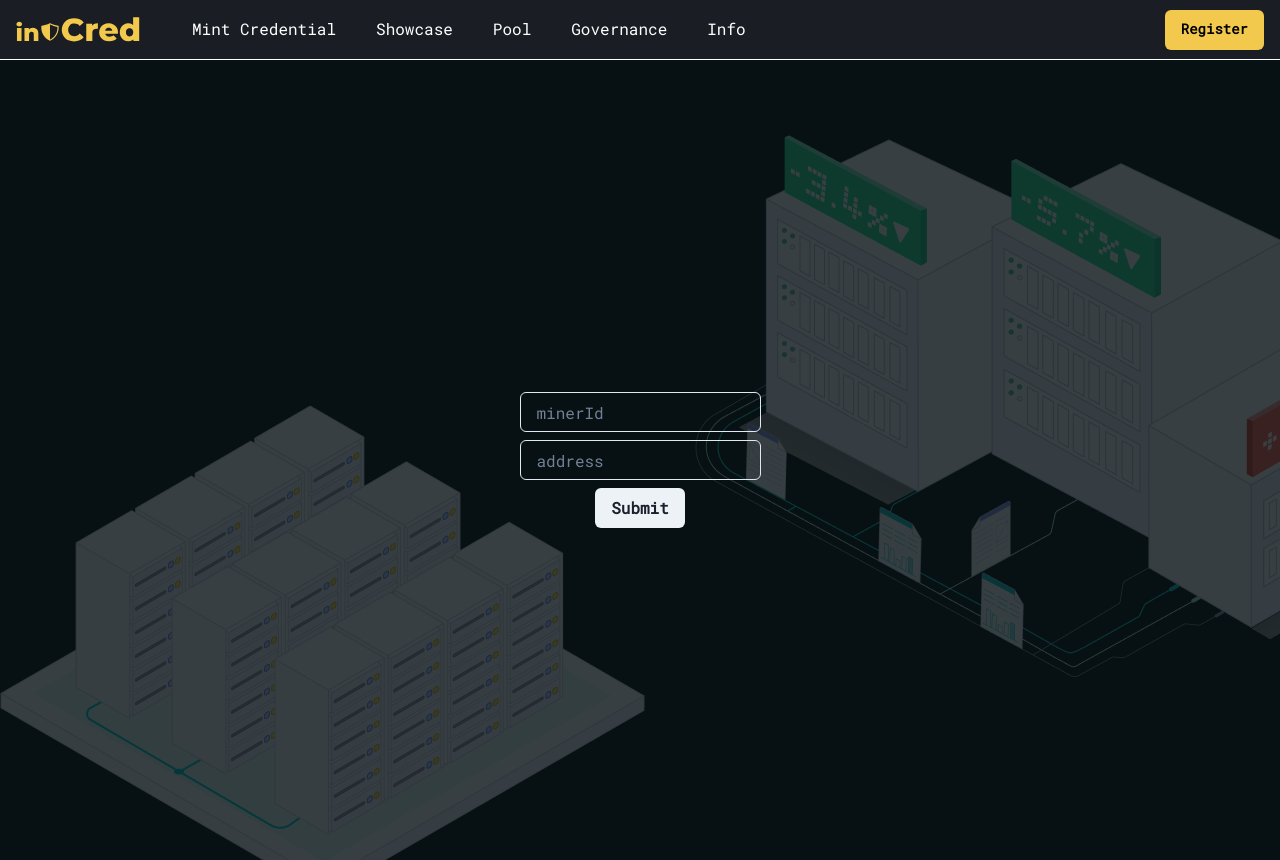
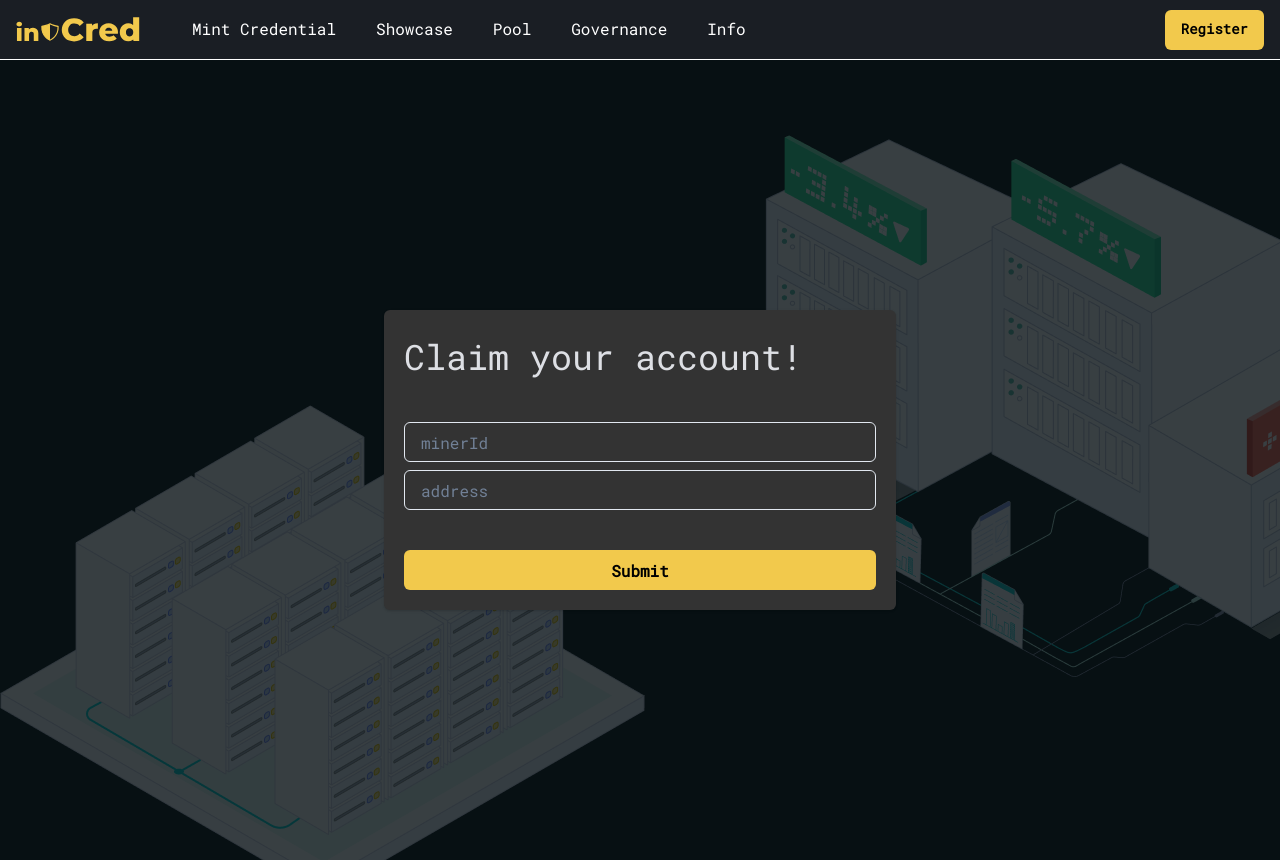
Before and after one commit to jordang7/Space-Warp-Credentialing, a Next.js app in the folder client/: page /register in a window 1280 px wide. Built offline with nearby package versions, Linux system fonts and the light colour scheme.

Commit message:
fix/style register

```diff
--- a/client/pages/mint/index.tsx
+++ b/client/pages/mint/index.tsx
@@ -2,6 +2,7 @@ import { Button, Alert, AlertIcon, Input, AlertTitle, AlertDescription, Link, Fl
 import { useState } from "react";
 import NavBar from "../Navbar"
 import styles from '@/styles/Home.module.css'
+import Register from "../register/index"
 const URLBASE = process.env.NEXT_PUBLIC_PRODUCTION === "true" ? 'https://incred-backend.herokuapp.com' : 'http://localhost:8080'
 
 export default function Index() {
--- a/client/pages/register/index.tsx
+++ b/client/pages/register/index.tsx
@@ -1,8 +1,6 @@
-import Head from 'next/head'
-import Image from 'next/image'
-import { Inter } from '@next/font/google'
+
 import styles from '@/styles/Home.module.css'
-import { Button, Flex, Input, VStack } from "@chakra-ui/react"
+import { Button, Card, CardBody, CardFooter, CardHeader, Flex, Input, VStack, Text } from "@chakra-ui/react"
 import { useEffect, useState } from 'react'
 import NavBar from "../Navbar"
 const URLBASE = process.env.NEXT_PUBLIC_PRODUCTION === "true" ? 'https://incred-backend.herokuapp.com' : 'http://localhost:8080'
@@ -14,7 +12,7 @@ export default function Index() {
         setMinerId(e.target.value);
     }
     const handleAddressChange = async (e: any) => {
-        setMinerId(e.target.value);
+        setAddress(e.target.value);
     }
 
     const handleSubmit = async (e: any) => {
@@ -30,11 +28,22 @@ export default function Index() {
             <NavBar />
             <main className={styles.main} >
                 <Flex justifyContent="center" alignItems="center" height="800px">
-                    <VStack>
-                        <Input placeholder='minerId' onChange={handleMinerIdChange} value={minerId} />
-                        <Input placeholder='address' onChange={handleAddressChange} value={address} />
-                        <Button onClick={handleSubmit}>Submit</Button>
-                    </VStack>
+                    <Card minW='lg' bgColor="#333333">
+                        <CardHeader>
+                            <Text color="#DDDFE4" fontSize={"35px"}>Claim your account!
+                            </Text>
+                        </CardHeader>
+                        <CardBody>
+                            <VStack color="white">
+                                <Input placeholder='minerId' onChange={handleMinerIdChange} value={minerId} />
+                                <Input placeholder='address' onChange={handleAddressChange} value={address} />
+                            </VStack>
+                        </CardBody>
+                        <CardFooter>
+                            <Button onClick={handleSubmit} bgColor={"#F2C94C"} width="100%" color="black">Submit</Button>
+                        </CardFooter>
+                    </Card>
+
                 </Flex>
 
             </main>
```
